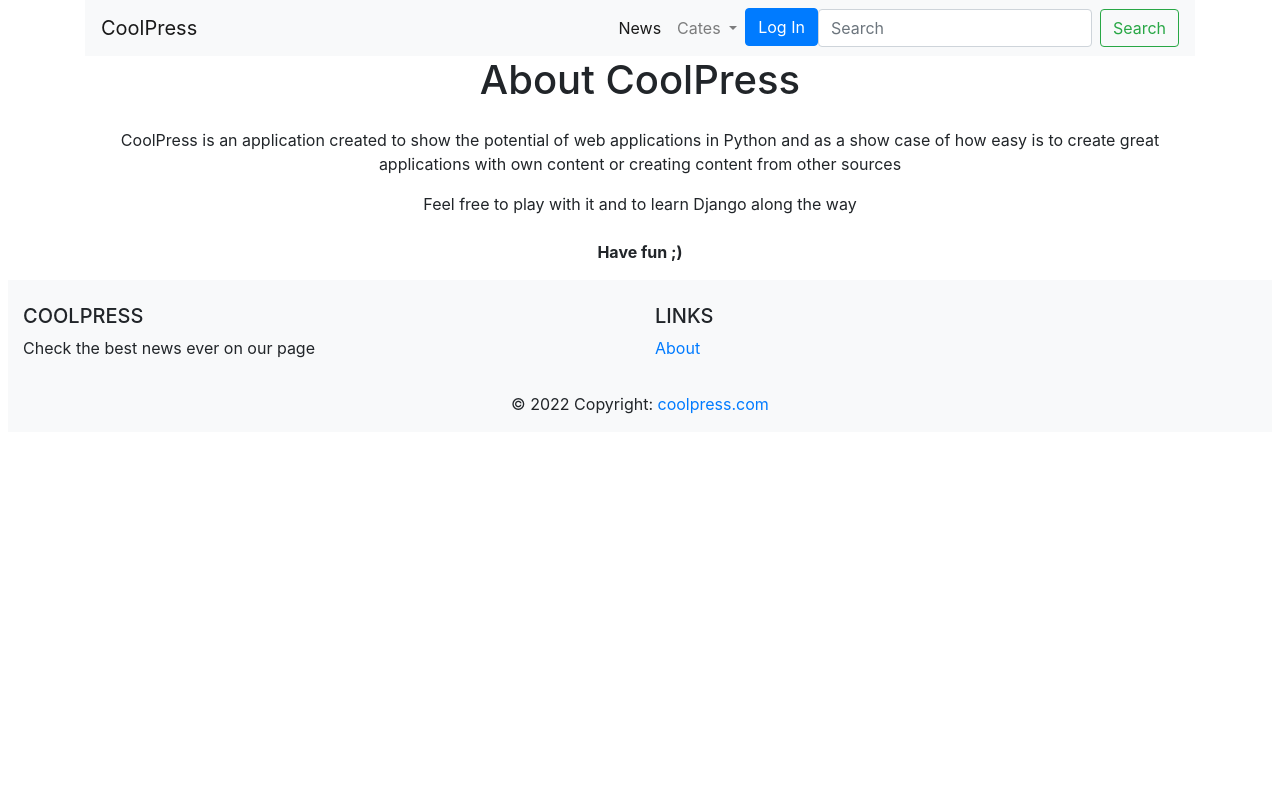
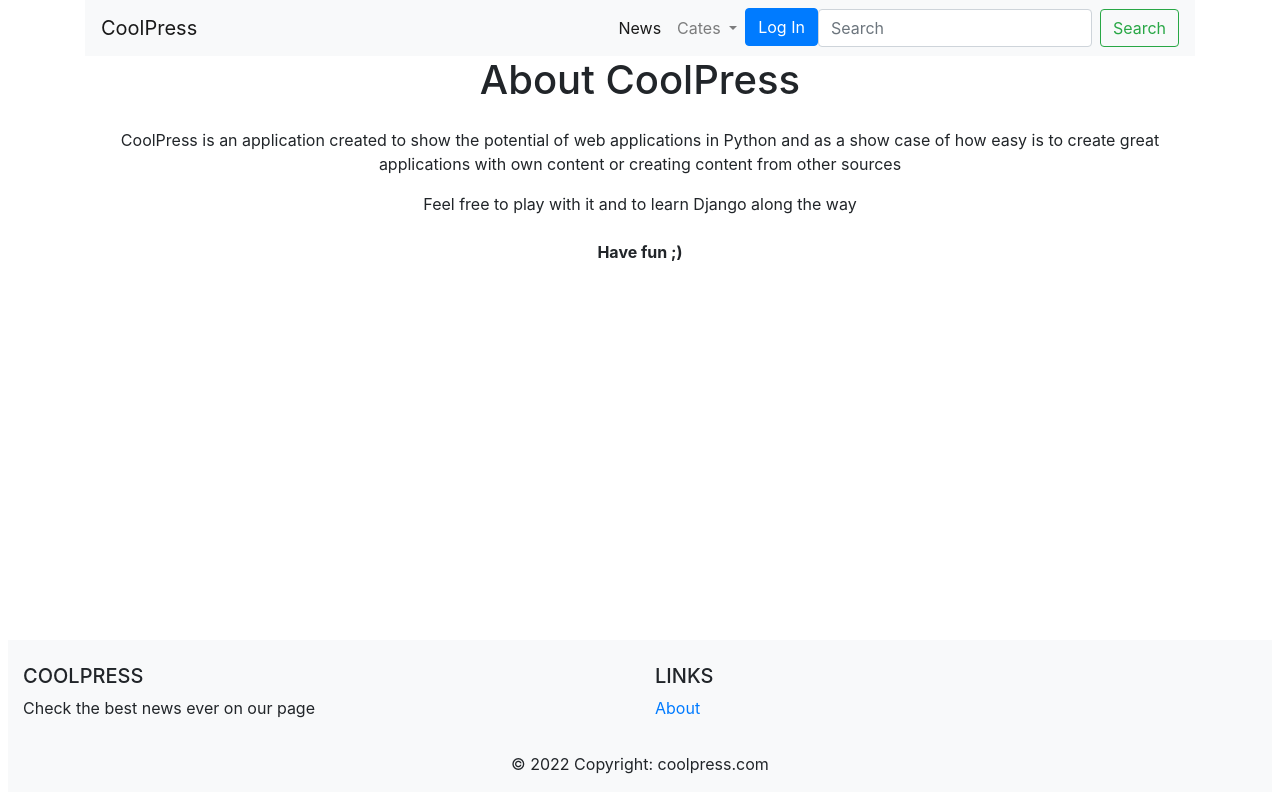
Before and after one commit to tuxskar/coolpress, a Django app: page /about/ in a window 1280 px wide. Run offline with Django 3.2, Linux system fonts and the light colour scheme; data that the repository does not hold is empty.

Commit message:
Adjusted the footer and added the limit param on post list

```diff
--- a/coolpress/press/stats_manager.py
+++ b/coolpress/press/stats_manager.py
@@ -26,14 +26,14 @@ class StatsDict(dict):
 
     @classmethod
     def from_msg(cls, msg: str):
-        tokens = msg.casefold().split(' ')
+        tokens = [x for x in msg.casefold().split(' ') if len(x) > 0]
         return cls(**Counter(tokens))
 
 
     def weighted_dict(self):
         new_dict = {}
         for word, cnt in self.items():
-            if word not in STOPWORDS:
+            if word not in STOPWORDS and len(word) > 0 and cnt > 0:
                 new_weight = len(word) * cnt
                 new_word = word.replace(',', '')
                 new_dict[new_word] = new_weight
--- a/coolpress/press/templates/base.html
+++ b/coolpress/press/templates/base.html
@@ -14,7 +14,7 @@
     <link rel="stylesheet" type="text/css" href="{% static 'press/styles.css' %}">
 
 </head>
-<body>
+<body class="d-flex flex-column min-vh-100">
 
 
 <div class="container">
--- a/coolpress/press/templates/footer.html
+++ b/coolpress/press/templates/footer.html
@@ -1,4 +1,4 @@
-<footer class="bg-light m-2 page-footer font-small blue pt-4" style="padding-left: 0px;">
+<footer class="bg-light m-2 font-small blue pt-4 mt-auto">
 
       <!-- Footer Links -->
       <div class="container-fluid text-center text-md-left">
@@ -43,8 +43,7 @@
       <!-- Footer Links -->
 
       <!-- Copyright -->
-      <div class="footer-copyright text-center py-3">© {% now "Y" %} Copyright:
-        <a href="https://mdbootstrap.com/"> coolpress.com</a>
+      <div class="footer-copyright text-center py-3">© {% now "Y" %} Copyright: coolpress.com
       </div>
       <!-- Copyright -->
 
--- a/coolpress/press/templates/stats_table.html
+++ b/coolpress/press/templates/stats_table.html
@@ -1,4 +1,4 @@
-{% if stats %}
+{% if stats and stats.all %}
     <div class="m-1 text-center">
 
 
@@ -13,8 +13,8 @@
             <tbody>
             {% for word, cnt in stats.all.top.items %}
                 <tr>
-            <th>{{word}}</th>
-            <th>{{cnt}}</th>
+                    <th>{{ word }}</th>
+                    <th>{{ cnt }}</th>
                 </tr>
             {% endfor %}
             </tbody>
@@ -22,7 +22,7 @@
     </div>
 
     <div class="text-center">
-    {{stats.all.to_svg|safe}}
+        {{ stats.all.to_svg|safe }}
     </div>
 
 {% endif %}
```
Lines whose indentation alone changed are shown as unchanged.
